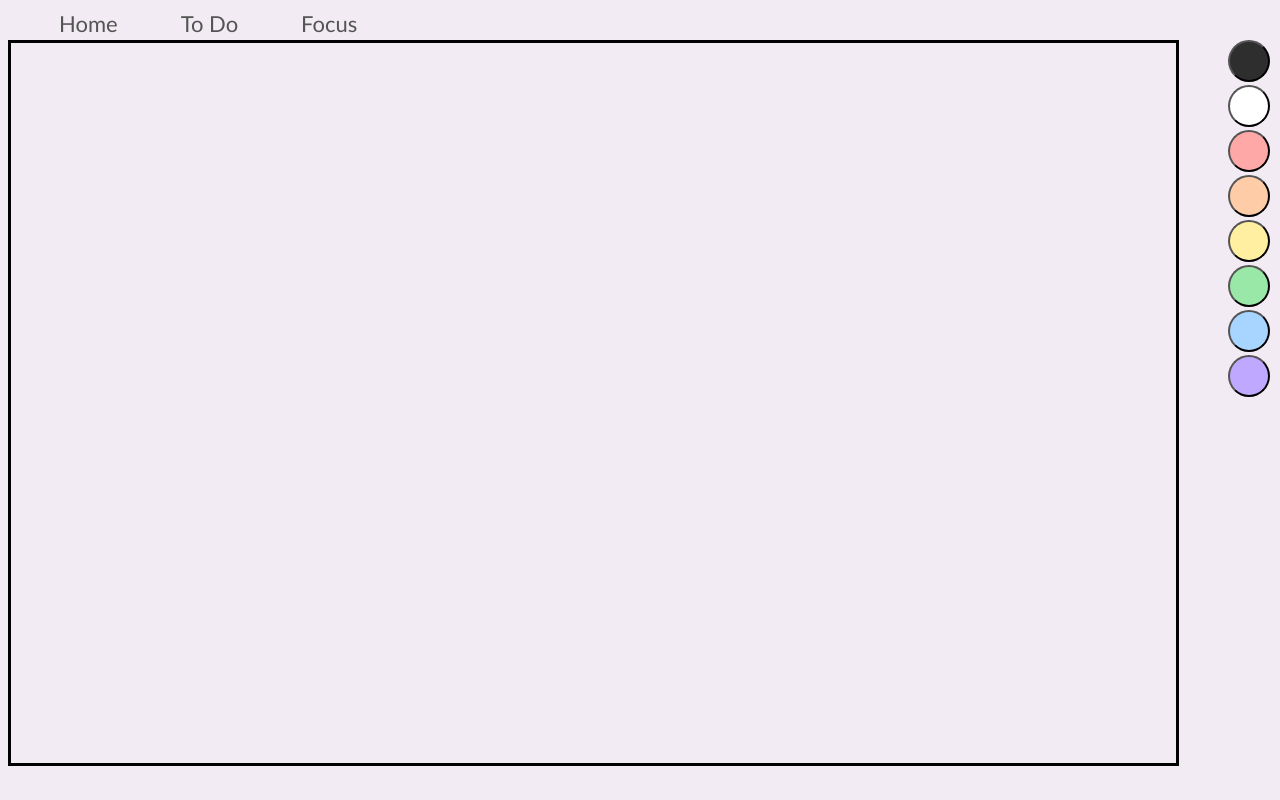
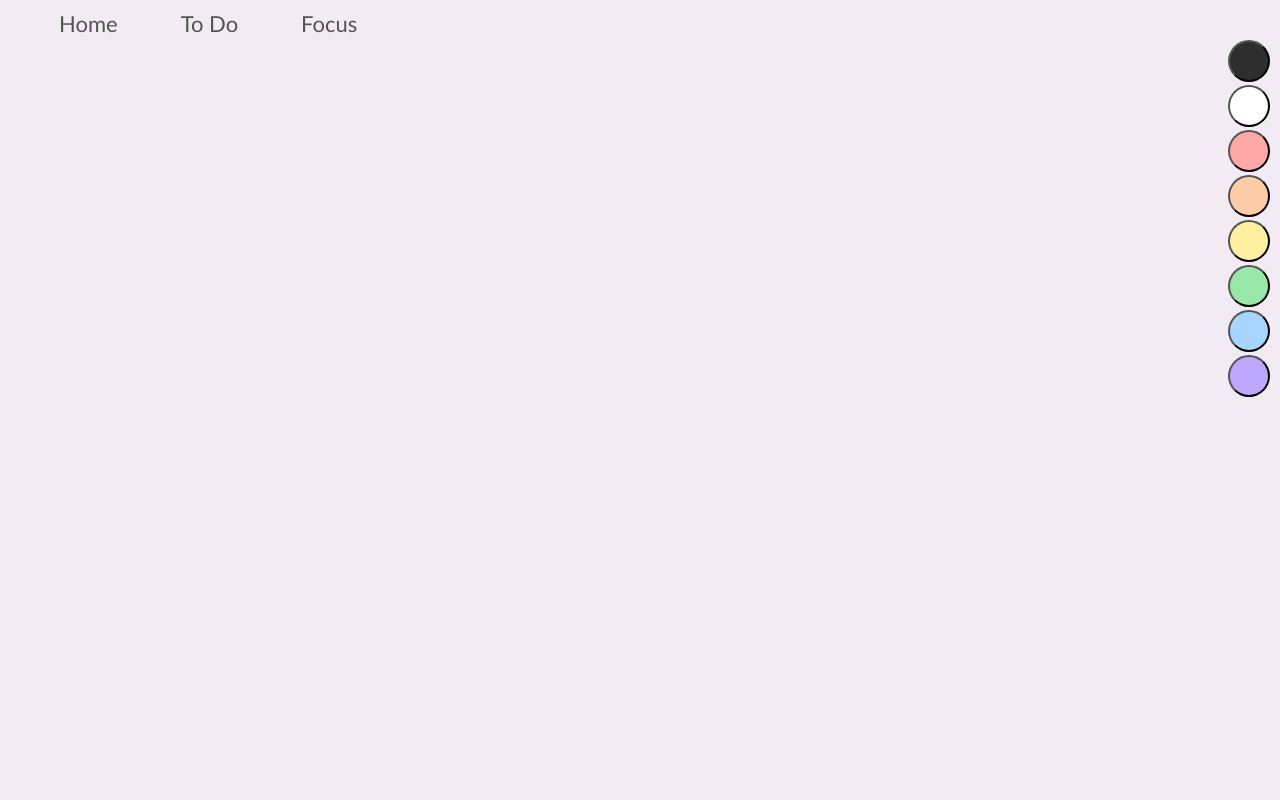
Before and after one commit to winnie-zhu/cubstart-proj, a React (Create React App) app: page / in a window 1280 px wide. Built offline with nearby package versions, Linux system fonts and the light colour scheme; some icons are missing.

Commit message:
canvas is working but mouse is off and idk how to fix that so im not gonna

```diff
--- a/src/components/Trash/Trash.css
+++ /dev/null
@@ -1,5 +0,0 @@
-#trash {
-    margin-right: 16px;
-    border: none;
-    background-color: #F2EBF3;
-}
--- a/src/components/Trash/Trash.jsx
+++ /dev/null
@@ -1,10 +0,0 @@
-import "./Trash.css"
-import { Icon } from '@iconify/react';
-
-export function Trash() {
-    return(
-        <li>
-          <button id='trash'><Icon icon="bx:trash" color="#545454" height="42"/></button>
-        </li>
-    );
-}
--- a/src/components/sidebar/SideBar.css
+++ /dev/null
@@ -1,9 +0,0 @@
-li {
-  list-style-type: '';
-  padding-bottom: 26px;
-}
-
-.sidebar-container {
-  margin-top: 0px;
-  padding-left: 0px;
-}
--- a/src/components/sidebar/SideBar.jsx
+++ /dev/null
@@ -1,14 +0,0 @@
-import "./SideBar.css"
-import { ColorButton, getColor } from '../colorbutton/ColorButton';
-import { Trash } from '../trash/Trash';
-import { useState } from "react";
-
-export function SideBar() {
-
-    return  (
-        <ul className="sidebar-container">
-          <ColorButton/>
-          <Trash />
-        </ul>
-    );
-}
--- a/src/pages/home/Home.css
+++ b/src/pages/home/Home.css
@@ -9,8 +9,24 @@ p {
 }
 
 canvas {
-    border: solid;
+    padding: 0;
     height: 90vh;
-    width: 97%;
+    width: 100%;
     border: "1px solid"
 }
+
+li {
+    list-style-type: '';
+    padding-bottom: 26px;
+  }
+
+  .sidebar-container {
+    margin-top: 0px;
+    padding-left: 0px;
+  }
+
+  #trash {
+    margin-right: 16px;
+    border: none;
+    background-color: #F2EBF3;
+}
--- a/src/pages/home/Home.jsx
+++ b/src/pages/home/Home.jsx
@@ -1,7 +1,8 @@
 import { useCallback, useEffect, useRef, useState } from 'react';
 import { Nav } from '../../components/nav/Nav';
-import { SideBar } from '../../components/sidebar/SideBar';
-import { getColor } from '../../components/colorbutton/ColorButton';
+import { ColorButton, getColor } from '../../components/colorbutton/ColorButton';
+import { Icon } from '@iconify/react';
+
 import './Home.css';
 
 export function Home() {
@@ -42,7 +43,6 @@ export function Home() {
             y: e.pageY
         });
         setMouseDown(true);
-        console.log("mouse down: " + mouseDown);
     }
 
     const onMouseUp = (e) => {
@@ -50,8 +50,12 @@ export function Home() {
     }
 
     const onMouseMove = (e) => {
-        console.log(e.pageX + ", " + e.pageY);
         draw(e.pageX, e.pageY);
+    }
+
+    const clear = () => {
+        console.log("trash");
+        ctx.current.clearRect(0, 0, ctx.current.canvas.width, ctx.current.canvas.height);
     }
 
 
@@ -64,17 +68,19 @@ export function Home() {
                     height={window.innerHeight}
                     width={window.innerWidth}
                     onMouseDown={onMouseDown}
-                    onMouseUp={onMouseUp}
                     onMouseLeave={onMouseUp}
                     onMouseMove={onMouseMove}
-                    // onMouseMove={onMouseMove}
-                    // onMouseUp={onMouseUp}
-                    // onMouseDown={onMouseDown}
-                    // onMouseLeave={onMouseUp}
+                    onMouseUp={onMouseUp}
+
                 />
 
 
-                <SideBar />
+                <ul className="sidebar-container">
+                    <ColorButton/>
+                    <li>
+                        <button id='trash' onClick={clear}><Icon icon="bx:trash" color="#545454" height="42"/></button>
+                    </li>
+                </ul>
 
             </div>
 
```
